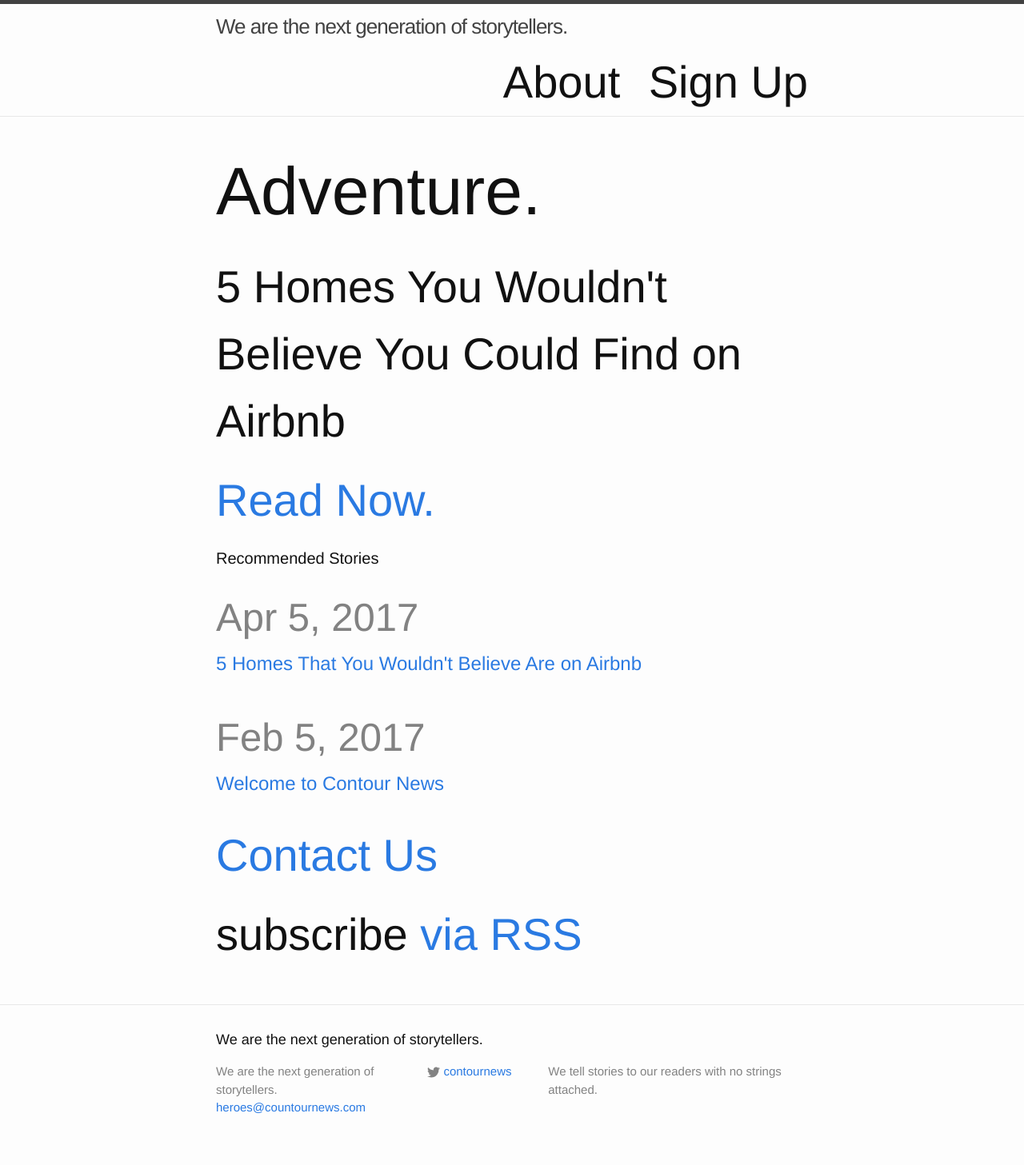
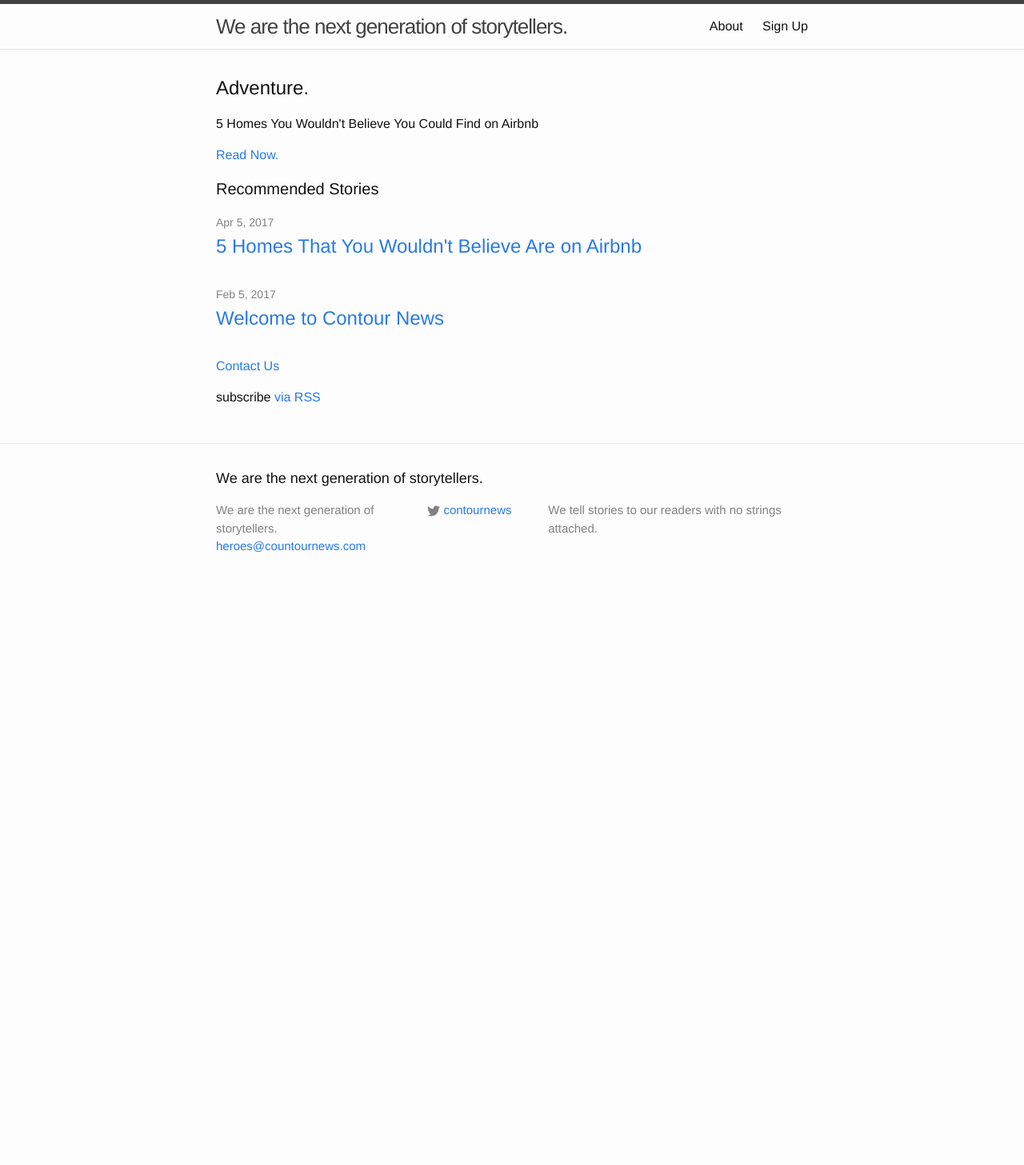
Before and after one commit to lawrencehan94/lawrencehan94.github.io, a Jekyll site: the page built from index.html, in a window 1280 px wide. Shown: the whole page at 80% size. Built offline with Jekyll 4.4.1, drawn with Linux system fonts in a browser that asks for light colours; after the commit the page ends 900 px from its top, so only the background shows below that.

Commit message:
Update main.scss

```diff
--- a/css/main.scss
+++ b/css/main.scss
@@ -7,7 +7,7 @@
 
 // Our variables
 $base-font-family: "Helvetica Neue", Helvetica, Arial, sans-serif;
-$base-font-size:   56px;
+$base-font-size:   16px;
 $base-font-weight: 400;
 $small-font-size:  $base-font-size * 0.875;
 $base-line-height: 1.5;
```
